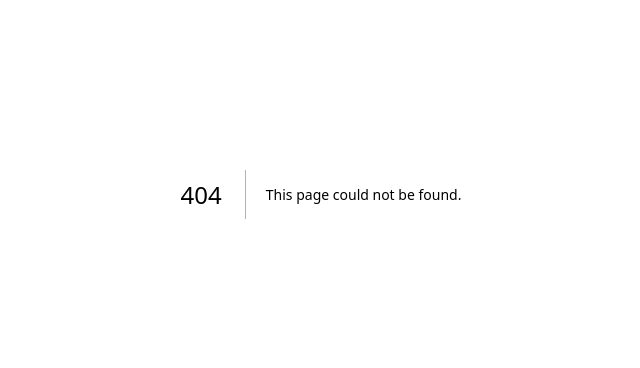
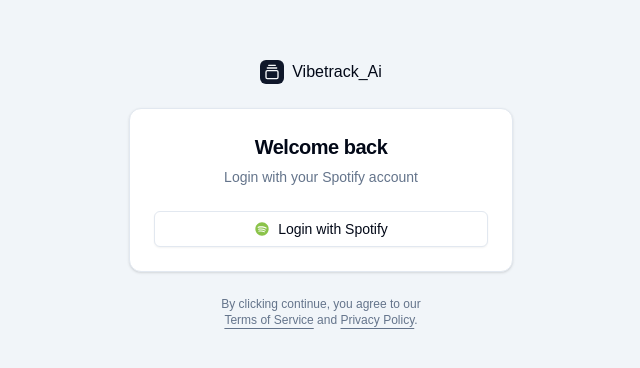
Before and after one commit to miharyjoe/Vibetrack_Ai, a Next.js app: page /login in a window 1280 px wide. Before the commit this address had no page. Shown: the part 206-574 px from the top of the page, without its empty margins (319-959 px from the left). Built offline with nearby package versions, Linux system fonts and the light colour scheme.

Commit message:
feat: add login page

```diff
--- /dev/null
+++ b/app/(auth)/login/page.tsx
@@ -0,0 +1,19 @@
+import { GalleryVerticalEnd } from "lucide-react";
+
+import { LoginForm } from "@/components/login-form";
+
+export default function LoginPage() {
+  return (
+    <div className="flex min-h-svh flex-col items-center justify-center gap-6 bg-muted p-6 md:p-10">
+      <div className="flex w-full max-w-sm flex-col gap-6">
+        <a href="#" className="flex items-center gap-2 self-center font-medium">
+          <div className="flex h-6 w-6 items-center justify-center rounded-md bg-primary text-primary-foreground">
+            <GalleryVerticalEnd className="size-4" />
+          </div>
+          Vibetrack_Ai
+        </a>
+        <LoginForm />
+      </div>
+    </div>
+  );
+}
```
